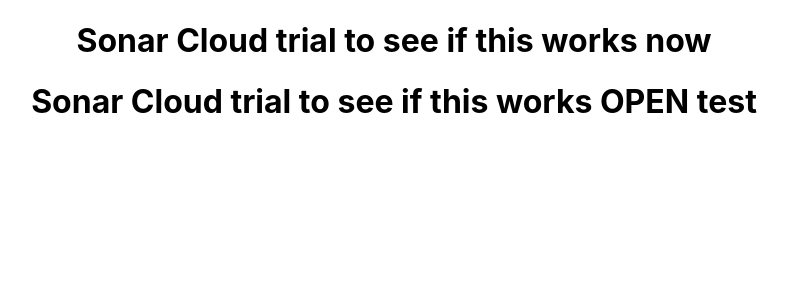
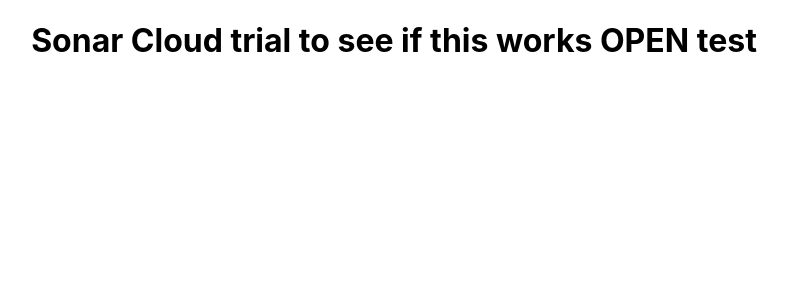
Before and after one commit to mvladevelopment/Full-Stack-Project, a React (Create React App) app in the folder firstfullstack/: page / in a window 1280 px wide. Shown: the top 300 px of the page, without its empty margins (246-1034 px from the left). Built offline with nearby package versions, Linux system fonts and the light colour scheme.

Commit message:
test ci trigger 2

```diff
--- a/firstfullstack/src/App.js
+++ b/firstfullstack/src/App.js
@@ -4,7 +4,6 @@
 function App() {
   return (
     <div className="App">
-      <h1>Sonar Cloud trial to see if this works now</h1>
       <h1>Sonar Cloud trial to see if this works OPEN test</h1>
     </div>
   );
```
